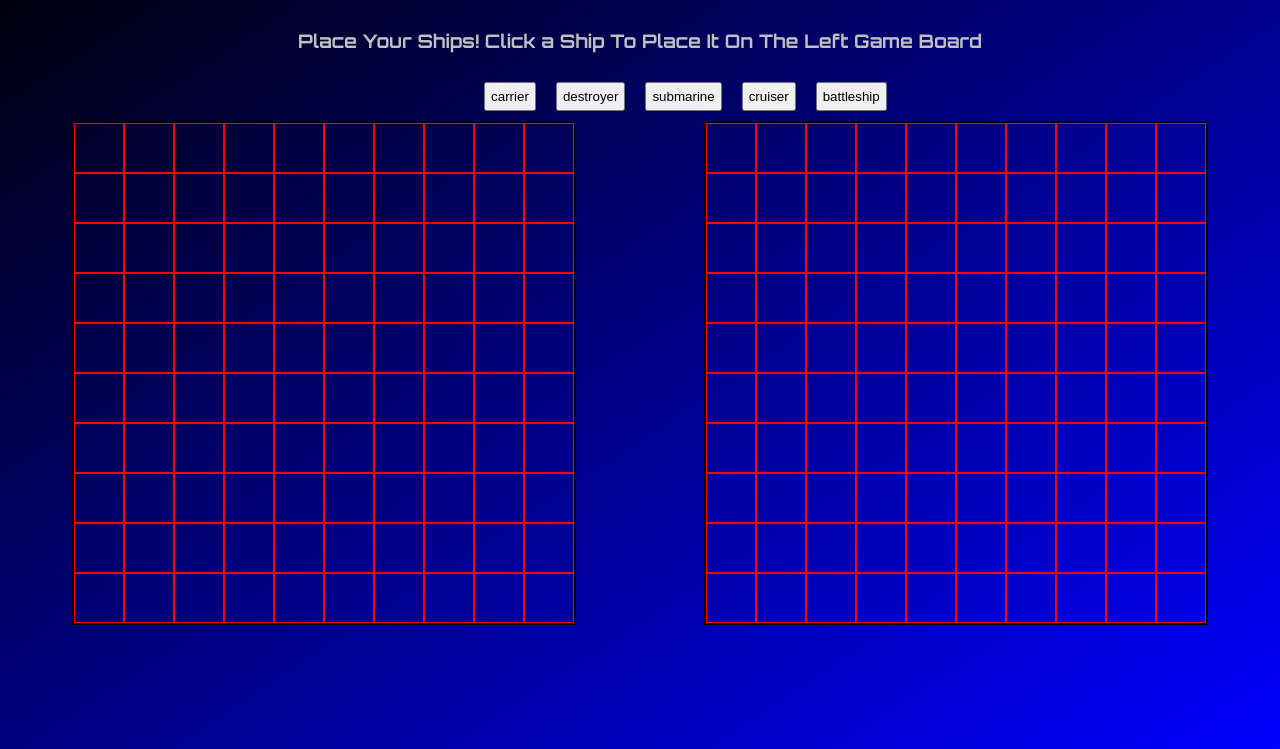
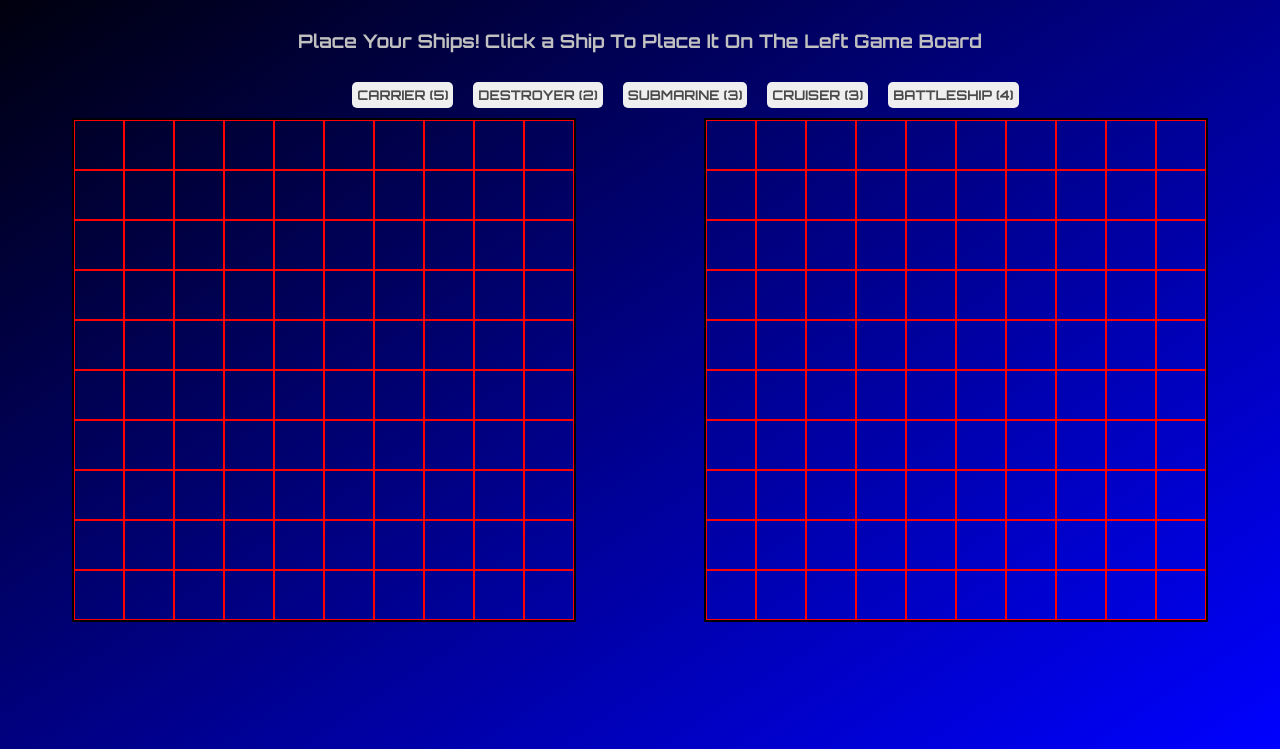
Before and after one commit to IguanasEverywhere/battleship, a website with bundled scripts: page dist/index.html in a window 1280 px wide. Shown: the part 91-840 px from the top of the page. Built offline with nearby package versions, Linux system fonts and the light colour scheme; a web font is replaced by a local one.

Commit message:
Fix visibility of ship buttons when placing a ship. Add styling to ship buttons

```diff
--- a/src/gameLoop.js
+++ b/src/gameLoop.js
@@ -7,6 +7,7 @@ import { random } from "lodash";
 
 const placeShipsPlayer = (currentShip, currentAxis) => {
     let axisBtn = document.getElementById("axis-btn");
+    let shipsArea = document.getElementsByClassName("ships-area")[0];
     axisBtn.addEventListener('click', () => {
         if (currentAxis === "vertical") {
             currentAxis = "horizontal";
@@ -41,6 +42,7 @@ const placeShipsPlayer = (currentShip, currentAxis) => {
                 let returnFromClick = playerGameboard.placeShipHorizontally(currentShip, space.getAttribute('xCoord'), space.getAttribute('yCoord'));
                 if (returnFromClick !== "outOfBounds" && returnFromClick !== "duplicate") {
                     axisBtn.style.visibility = "hidden";
+                    shipsArea.style.visibility = "visible";
                     playerGameboard.placedShipArray.forEach(spot => {
                         let occupiedSpace = playerGameboard.coordinatesArr.find(place => place.xCoord === spot.xCoord && place.yCoord === spot.yCoord);
                         if (occupiedSpace) {
@@ -57,6 +59,7 @@ const placeShipsPlayer = (currentShip, currentAxis) => {
                 let returnFromClick = playerGameboard.placeShipVertically(currentShip, space.getAttribute('xCoord'), space.getAttribute('yCoord'));
                 if (returnFromClick !== "outOfBounds" && returnFromClick !== "duplicate") {
                     axisBtn.style.visibility = "hidden";
+                    shipsArea.style.visibility = "visible";
                     playerGameboard.placedShipArray.forEach(spot => {
                         let occupiedSpace = playerGameboard.coordinatesArr.find(place => place.xCoord === spot.xCoord && place.yCoord === spot.yCoord);
                         if (occupiedSpace) {
--- a/src/index.js
+++ b/src/index.js
@@ -79,10 +79,10 @@ const renderShipsToPlaceBtns = () => {
   playerShipsArray.forEach(ship => {
     let shipBtn = document.createElement("button");
     shipBtn.classList.add("ship-button");
-    shipBtn.textContent = ship.shipName;
+    shipBtn.textContent = (ship.shipName + " (" + ship.shipLength + ")").toUpperCase();
     shipsArea.appendChild(shipBtn);
     shipBtn.addEventListener('click', () => {
-      // shipsArea.style.visibility = "hidden";
+      shipsArea.style.visibility = "hidden";
       placeShipsPlayer(ship, "horizontal");
       shipsArea.removeChild(shipBtn);
       axisBtn.style.visibility = "visible";
--- a/src/style.css
+++ b/src/style.css
@@ -66,6 +66,16 @@ body {
 .ship-button {
   padding: 5px;
   margin: 10px;
+  font-family: 'Orbitron';
+  font-weight: 700;
+  color: #4b4a4a;
+  border: none;
+  border-radius: 5px;
+  cursor: pointer;
+}
+
+.ship-button:hover {
+  background-color: #196be4;
 }
 
 #begin-game-btn {
```
Also changed, not shown: 1 other file.
